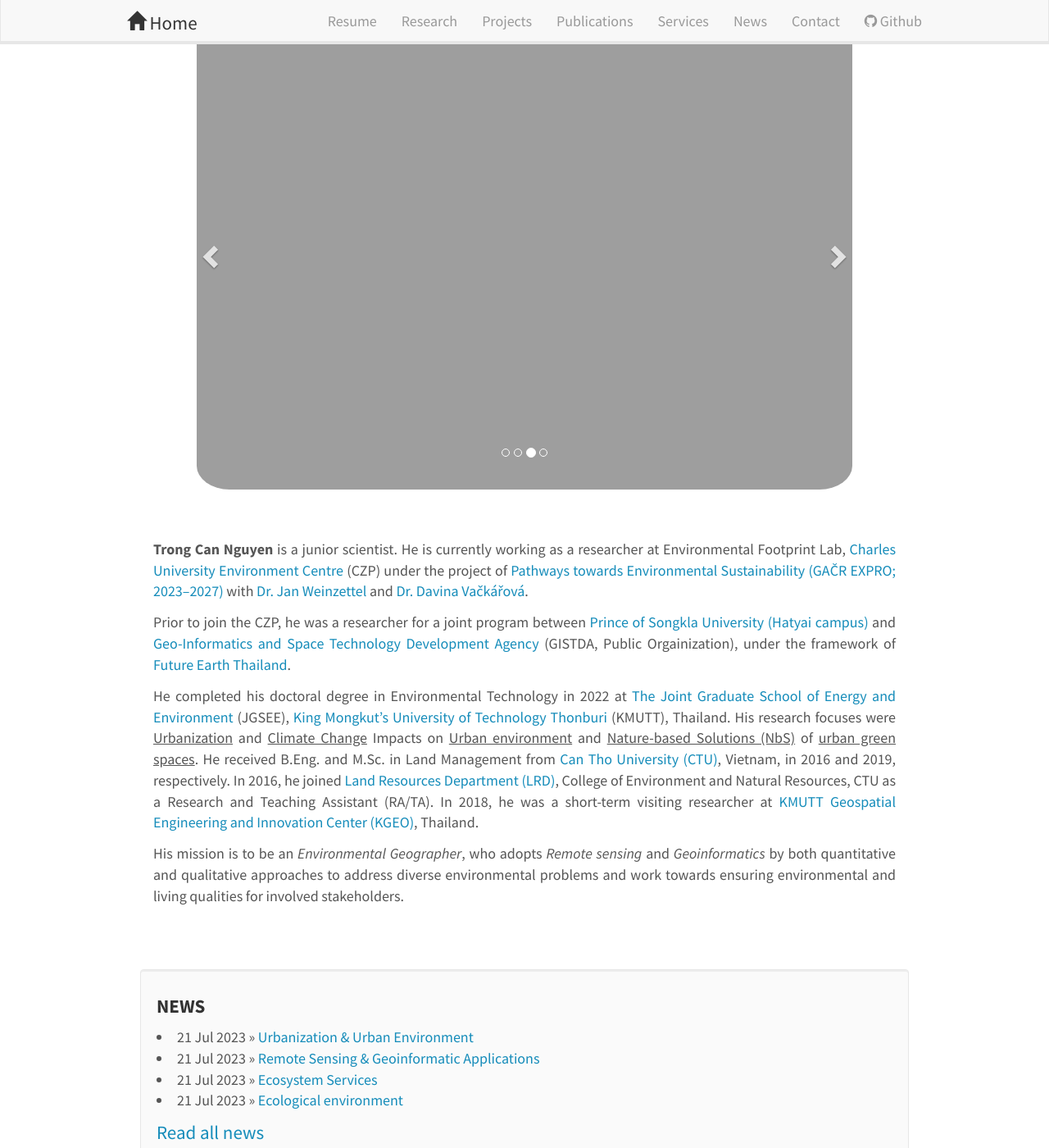
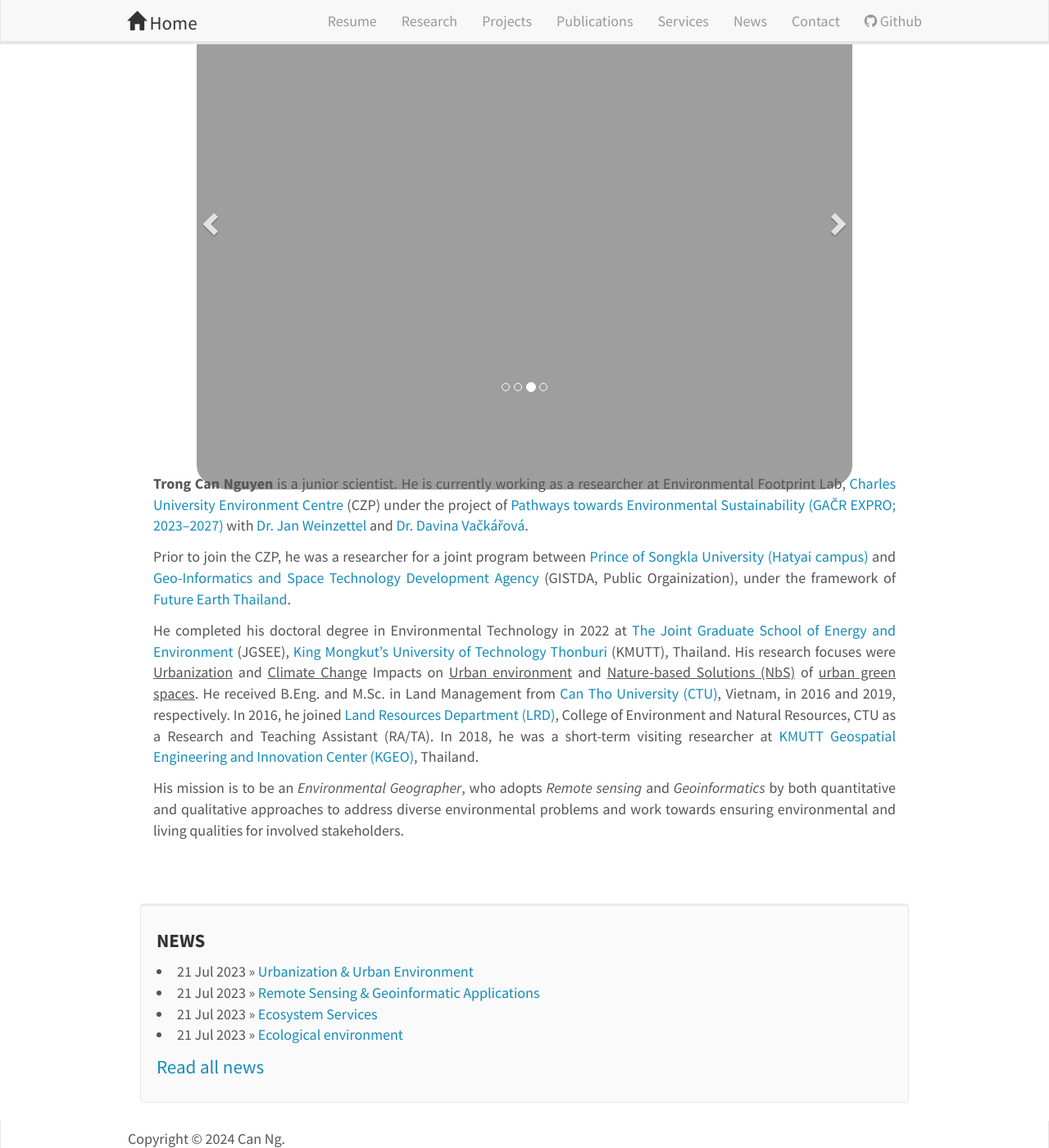
Before and after one commit to canng/cann, a Jekyll site: the page built from _pages/home.md, in a window 1280 px wide and 1400 px high, scrolled down 394 px. Shown: the whole window at 82% size. Built offline with Jekyll 4.4.1, drawn with Linux system fonts in a browser that asks for light colours; nearby versions of some CDN libraries.

Commit message:
update carousel.scss

```diff
--- a/_sass/bootstrap/_carousel.scss
+++ b/_sass/bootstrap/_carousel.scss
@@ -6,8 +6,10 @@
 // Wrapper for the slide container and indicators
 .carousel {
   position: relative;
-  /*max-height: 6200px;  // I included this part to size figures
-  max-width: 4200px;*/
+
+  // I included this part to size figures
+  max-height: 500px;
+  max-width: 4200px;
 }
 
 .carousel-inner {
```
